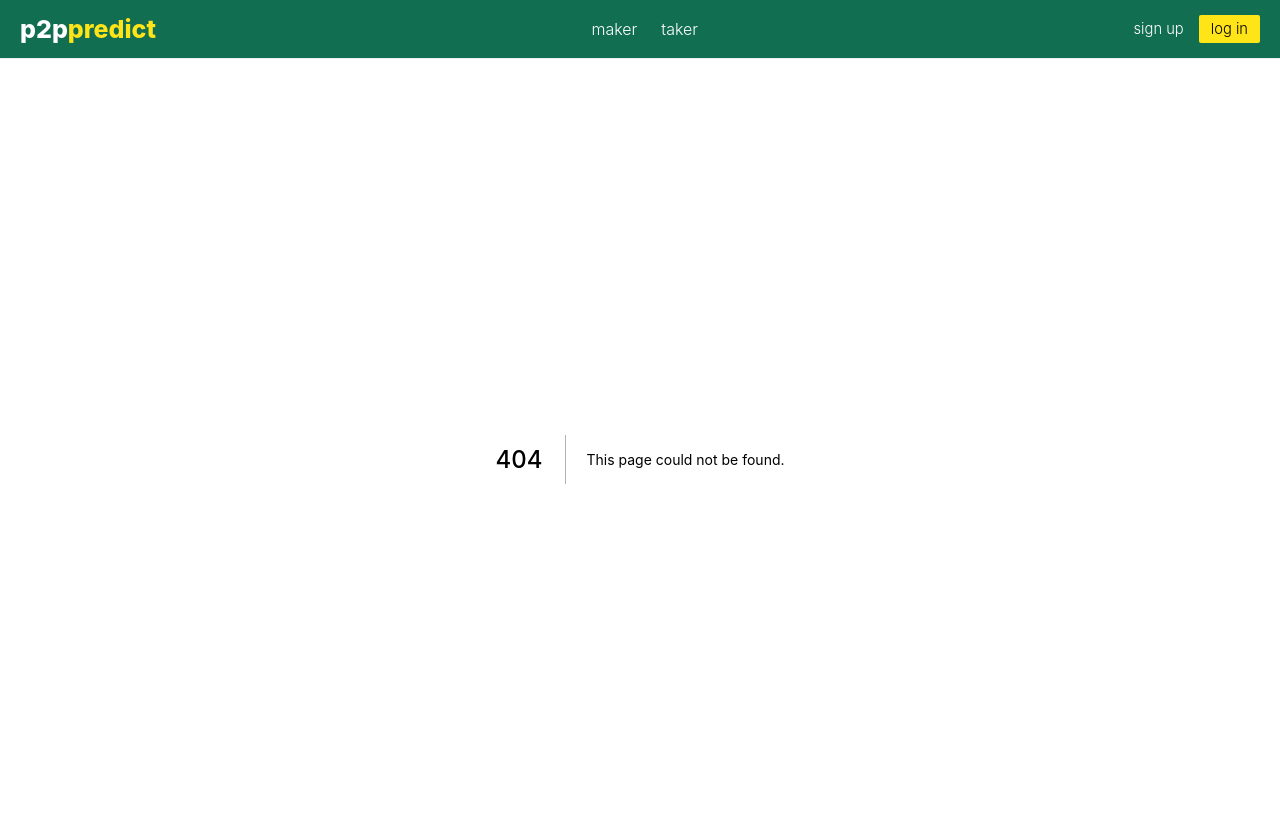
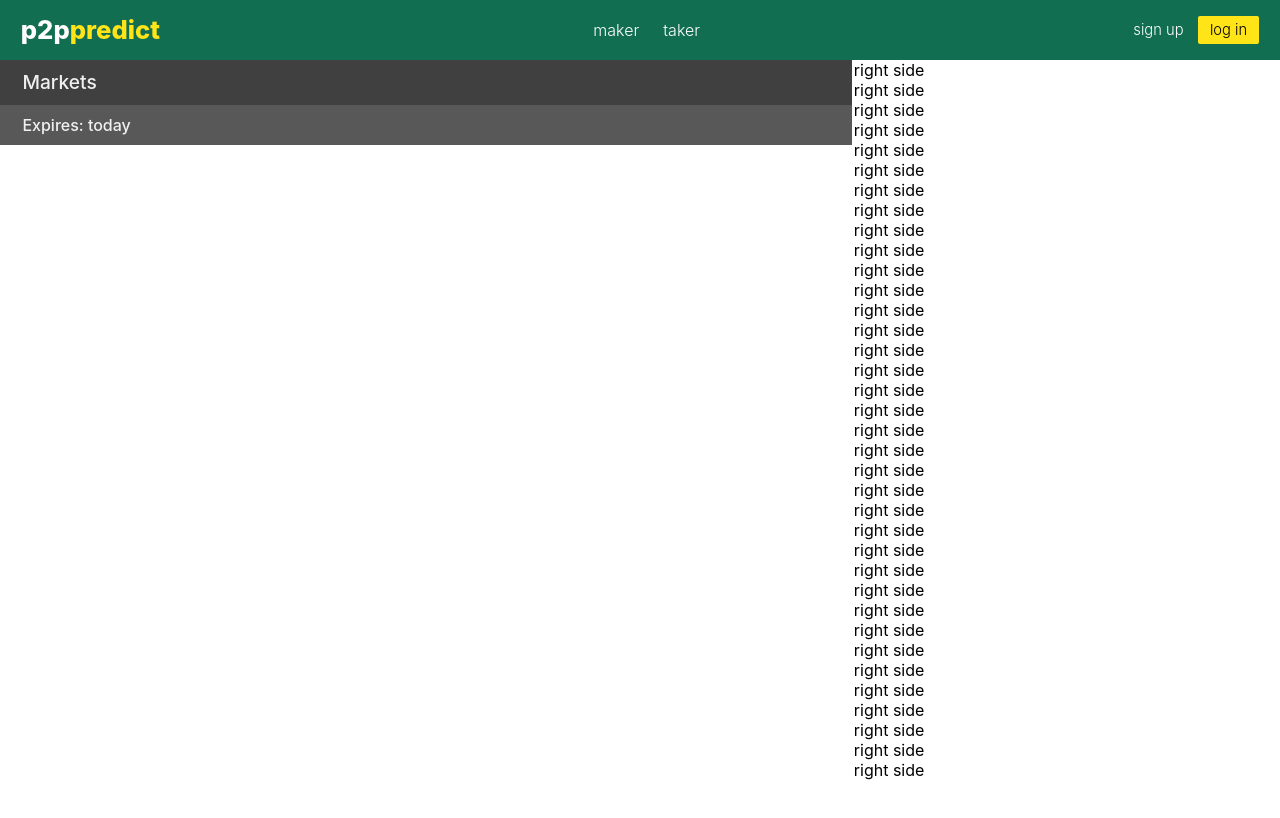
Before and after one commit to holma91/p2ppredict, a Next.js app: page /taker in a window 1280 px wide. Before the commit this address had no page. Shown: the top 818 px of the page. Built offline with nearby package versions, Linux system fonts and the light colour scheme.

Commit message:
progress

```diff
--- a/components/Header.tsx
+++ b/components/Header.tsx
@@ -7,20 +7,26 @@ const Header = () => {
     <HeaderContainer>
       <Title>
         <Link href="/">
-          <a>p2p<span>predict</span></a>
+          <a>
+            p2p<span>predict</span>
+          </a>
         </Link>
       </Title>
       <MenuContainer>
-        <div className='choice'><p>maker</p></div>
-        <div className='choice'><p>taker</p></div>
+        <div className="choice">
+          <p>maker</p>
+        </div>
+        <div className="choice">
+          <p>taker</p>
+        </div>
       </MenuContainer>
       <ButtonContainer>
         <Link href="/positions">
-            <a className='signUp'>sign up</a>
+          <a className="signUp">sign up</a>
         </Link>
         <Link href="/positions">
           <PrimaryButton>
-            <a className='logIn'>log in</a>
+            <a className="logIn">log in</a>
           </PrimaryButton>
         </Link>
       </ButtonContainer>
@@ -37,8 +43,7 @@ const MenuContainer = styled.div`
     display: flex;
     align-items: center;
     color: white;
-    /* border-bottom: 4px solid ${({theme}) => theme.colors.primary}; */
-
+    /* border-bottom: 4px solid ${({ theme }) => theme.colors.primary}; */
 
     p {
       font-weight: 300;
@@ -47,10 +52,9 @@ const MenuContainer = styled.div`
 
     :hover {
       cursor: pointer;
-      color: ${({theme}) => theme.colors.tertiary};
-      /* border-bottom: 4px solid ${({theme}) => theme.colors.secondary}; */
+      color: ${({ theme }) => theme.colors.tertiary};
+      /* border-bottom: 4px solid ${({ theme }) => theme.colors.secondary}; */
     }
-
   }
 `;
 
@@ -58,47 +62,46 @@ const HeaderContainer = styled.div`
   position: sticky;
   top: 0;
   z-index: 100;
-  background-color: ${({theme}) => theme.colors.primary};
-  border-bottom: 1px solid #ecedef;
+  background-color: ${({ theme }) => theme.colors.primary};
   display: flex;
   justify-content: space-between;
   align-items: stretch;
 `;
 
 const Title = styled.div`
-  padding: 14px 20px;
+  padding: 0.9rem 1.3rem;
 
   a {
     color: white;
     font-weight: 800;
-    font-size: 25px;
+    font-size: ${({ theme }) => theme.typeScale.header2};
     span {
-      color: ${({theme}) => theme.colors.secondary}
+      color: ${({ theme }) => theme.colors.secondary};
     }
   }
 `;
 
 const ButtonContainer = styled.div`
-  padding: 14px 20px;
+  padding: 0.9rem 1.3rem;
 
   display: flex;
-  gap: 15px;
+  gap: 0.9rem;
   justify-content: space-between;
   align-items: center;
 
   .signUp {
-    font-size: ${({theme}) => theme.typeScale.smallParagraph};
+    font-size: ${({ theme }) => theme.typeScale.smallParagraph};
     font-weight: 300;
     color: white;
     :hover {
       cursor: pointer;
-      color: ${({theme}) => theme.colors.tertiary};
+      color: ${({ theme }) => theme.colors.tertiary};
     }
   }
 
   .logIn {
-    font-size: ${({theme}) => theme.typeScale.smallParagraph};
-    color: black
+    font-size: ${({ theme }) => theme.typeScale.smallParagraph};
+    color: black;
   }
 `;
 
--- a/design/themes.ts
+++ b/design/themes.ts
@@ -9,6 +9,7 @@ const typeScale = {
   header3: '1.4rem',
   header4: '1.2rem',
   header5: '1.1rem',
+  header6: '1rem',
   paragraph: '1rem',
   smallParagraph: '0.92rem',
   helperText: '0.8rem',
--- /dev/null
+++ b/pages/taker.tsx
@@ -0,0 +1,76 @@
+import type { NextPage } from 'next';
+import styled from 'styled-components';
+
+import {
+  PrimaryButton,
+  SecondaryButton,
+  TertiaryButton,
+} from '../components/Buttons';
+
+const Container = styled.div`
+  display: grid;
+  grid-template-columns: 2fr 1fr;
+  gap: 0.1rem;
+`;
+
+const Taker: NextPage = () => {
+  const filledArray = Array(100).fill(0);
+
+  return (
+    <Container>
+      <Left>
+        <Overview>
+          <div className="header">
+            <h4>Markets</h4>
+          </div>
+          <div className="expires">
+            <h6>Expires: today</h6>
+          </div>
+        </Overview>
+      </Left>
+      <Right>
+        {filledArray.map((_) => {
+          return <p key={Math.random()}>right side</p>;
+        })}
+      </Right>
+    </Container>
+  );
+};
+
+const Left = styled.div`
+  height: 90vh;
+  overflow-y: scroll;
+`;
+
+const Right = styled.div`
+  height: 90vh;
+  overflow-y: scroll;
+`;
+
+const Overview = styled.div`
+  .header {
+    padding: 0.65rem 1.4rem;
+    display: flex;
+    justify-content: space-between;
+    background-color: ${({ theme }) => theme.colors.gray[300]};
+    h4 {
+      color: #f0f0f0;
+      font-size: ${({ theme }) => theme.typeScale.header4};
+      font-weight: 500;
+    }
+  }
+
+  .expires {
+    padding: 0.65rem 1.4rem;
+    display: flex;
+    justify-content: space-between;
+    background-color: ${({ theme }) => theme.colors.gray[100]};
+    h6 {
+      color: #f0f0f0;
+      font-size: ${({ theme }) => theme.typeScale.header6};
+      font-weight: 500;
+    }
+  }
+`;
+
+export default Taker;
```
Also changed, not shown: pages/index.tsx (+7 -39 lines).
